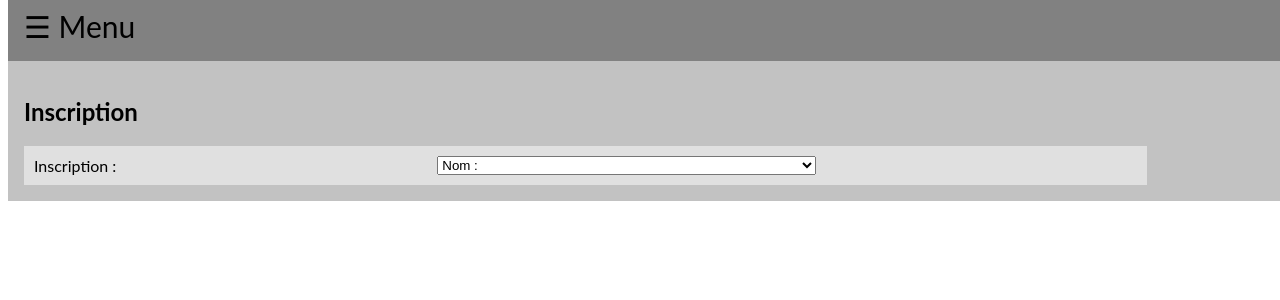
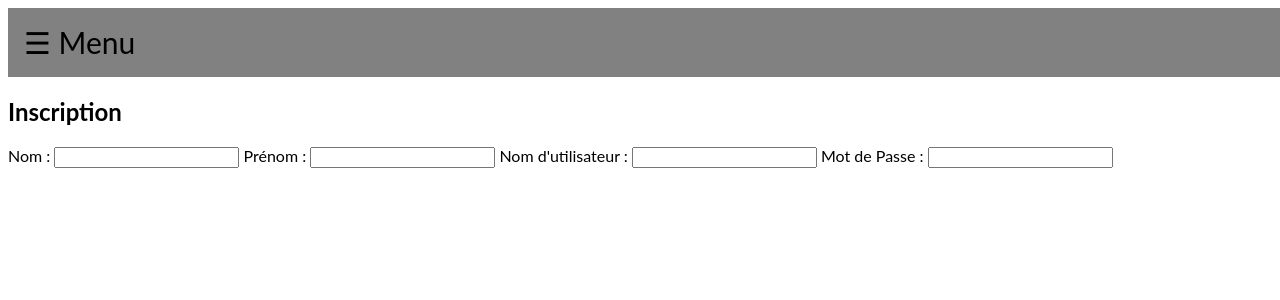
Before and after one commit to zerfuy/TLIAL_projet_1, a PHP site: page /Inscription.php in a window 1280 px wide. Shown: the top 300 px of the page. Run offline with PHP 8.4, Linux system fonts and the light colour scheme.

Commit message:
Update Inscription.php

```diff
--- a/Inscription.php
+++ b/Inscription.php
@@ -15,23 +15,21 @@
 		  	<a href="./Informations.php" id="linkInformations">Informations</a>
 		</div>
 
-		<main id="main">
   		<div id="menubar">
     		<span  id="openMenuBtn" onclick="openNav()">&#9776; Menu</span>
   		</div>
-
-  		<div id="headContainer">
 	        <div id="Inscription">
 	            <h2>Inscription </h2>
-	            <div class="grid-container" id="sortingPrice">
-	                <label>Inscription : </label>
-		                <select>
-		                    <option>Nom :</option>
-
-		                </select>
-	                </label>
-	            </div>
+	            <form method="POST">
+	            	<label for="name">Nom : </label>
+	            	<input type="text" name="Name" id="Name">
+	            	<label for="firstname">Prénom : </label>
+	            	<input type="text" name="Firstname" id="Firstname">
+	            	<label for="Login">Nom d'utilisateur : </label>
+	            	<input type="text" name="Login" id="Login">
+	            	<label for="name">Mot de Passe : </label>
+	            	<input type="Passe" name="Password" id="Password">
+	            </form>
 	        </div>
-	    </div>
 	</body>
 </html>
```
